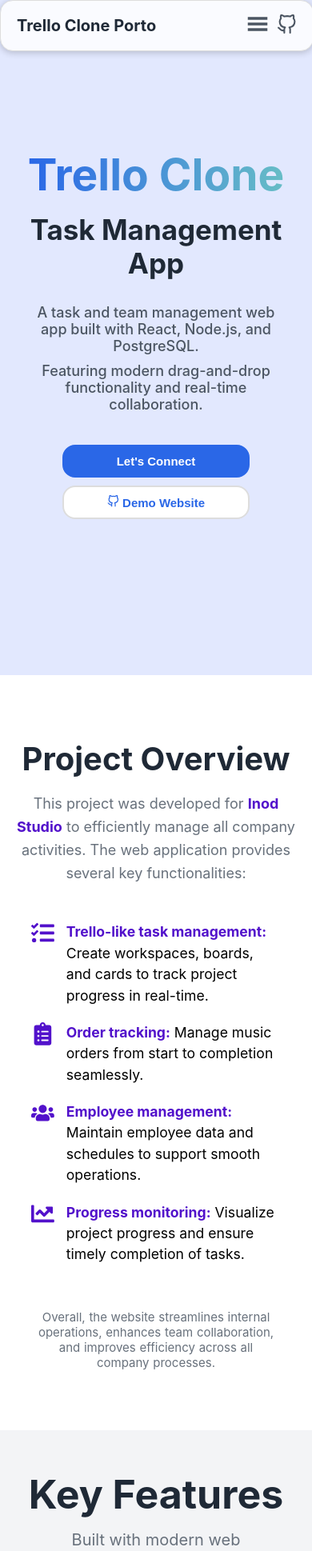
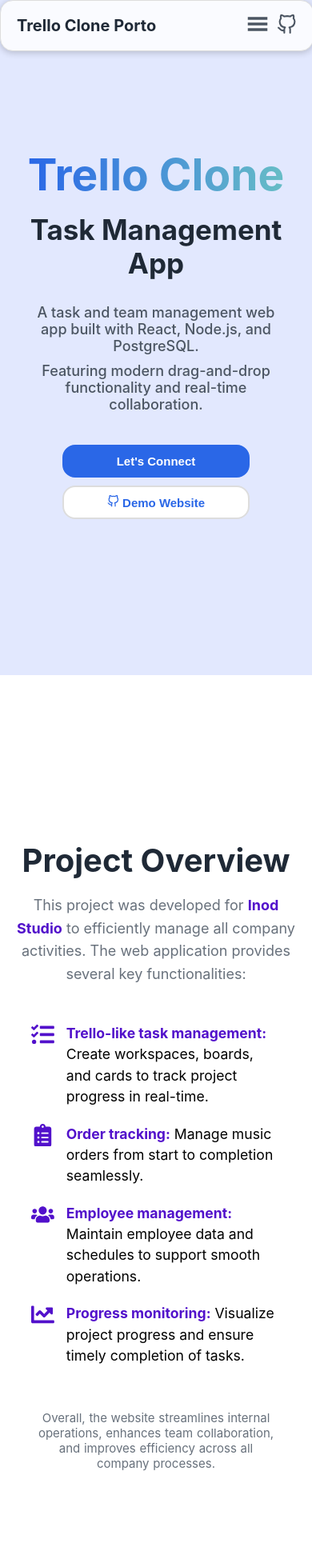
Before and after one commit to widyawulan19/trello-clone-task-manager, a React (Create React App) app: page / in a window 390 px wide. Shown: the top 1939 px of the page at 80% size. Built offline with nearby package versions, Linux system fonts and the light colour scheme.

Commit message:
perubahan pada tinggi project container di breakpoin 375

```diff
--- a/src/Style/Page/ProjectView.css
+++ b/src/Style/Page/ProjectView.css
@@ -2,6 +2,7 @@
     background-color: #fff;
     width: 100%;
     height: 100vh;
+    /* min-height: 100vh; */
     margin: 0px;
     gap: 10px;
     display: flex;
@@ -200,13 +201,31 @@
     }
 }
 
+@media (min-width:375px) and (max-width:575px) {
+    .project-container {
+        height: 130vh !important;
+        width: 100%;
+        /* padding: 10px; */
+        /* border: 1px solid orange !important; */
+    }
+
+    .project-container .project-header {
+        margin-top: 50px;
+    }
+
+    .project-features {
+        /* border: 1px solid blue; */
+        width: 80%;
+    }
+}
+
 /* HEIGHT BREAKPOIN  */
 @media (min-height:370px) and (max-height:1500px) {
     .project-container {
         height: 100%;
         padding: 50px 0px;
         width: 100%;
-        /* border: 1px solid red; */
+        /* border: 1px solid blue; */
     }
 
     .project-container .project-header {
```
